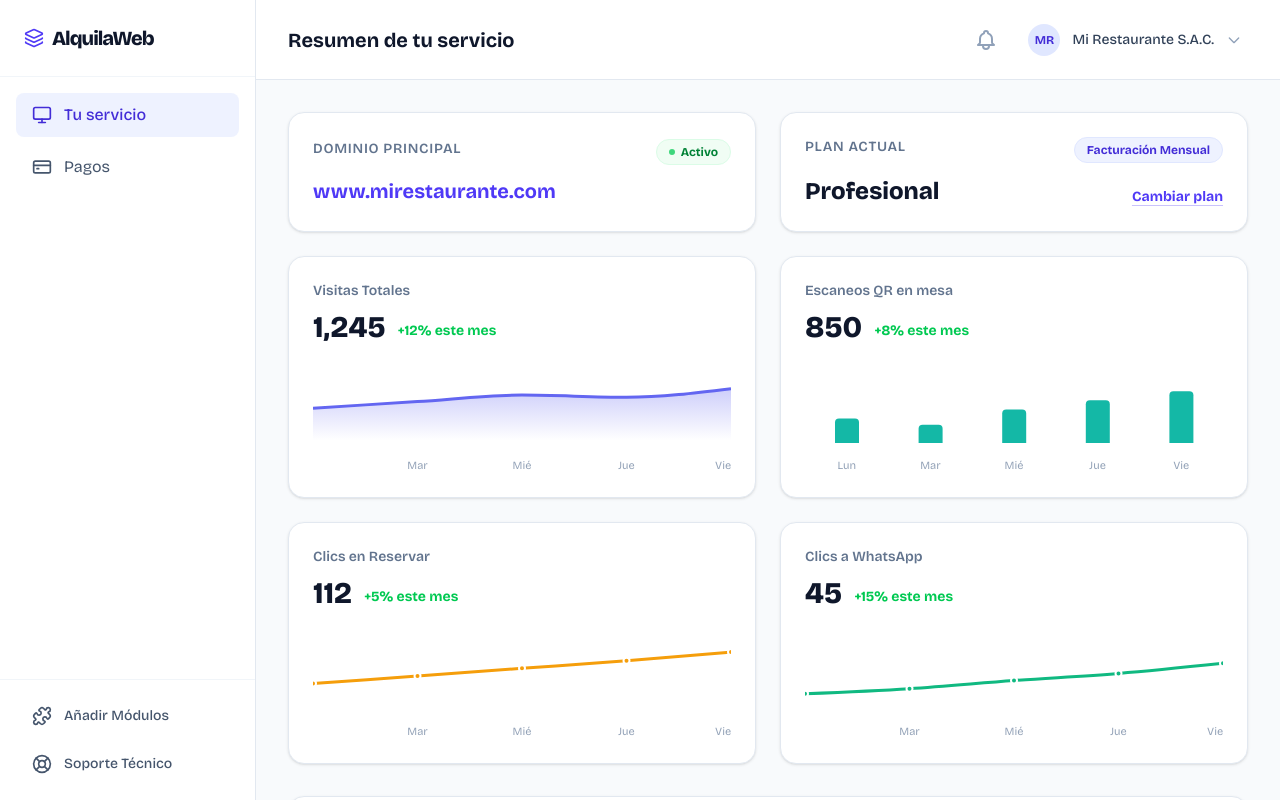
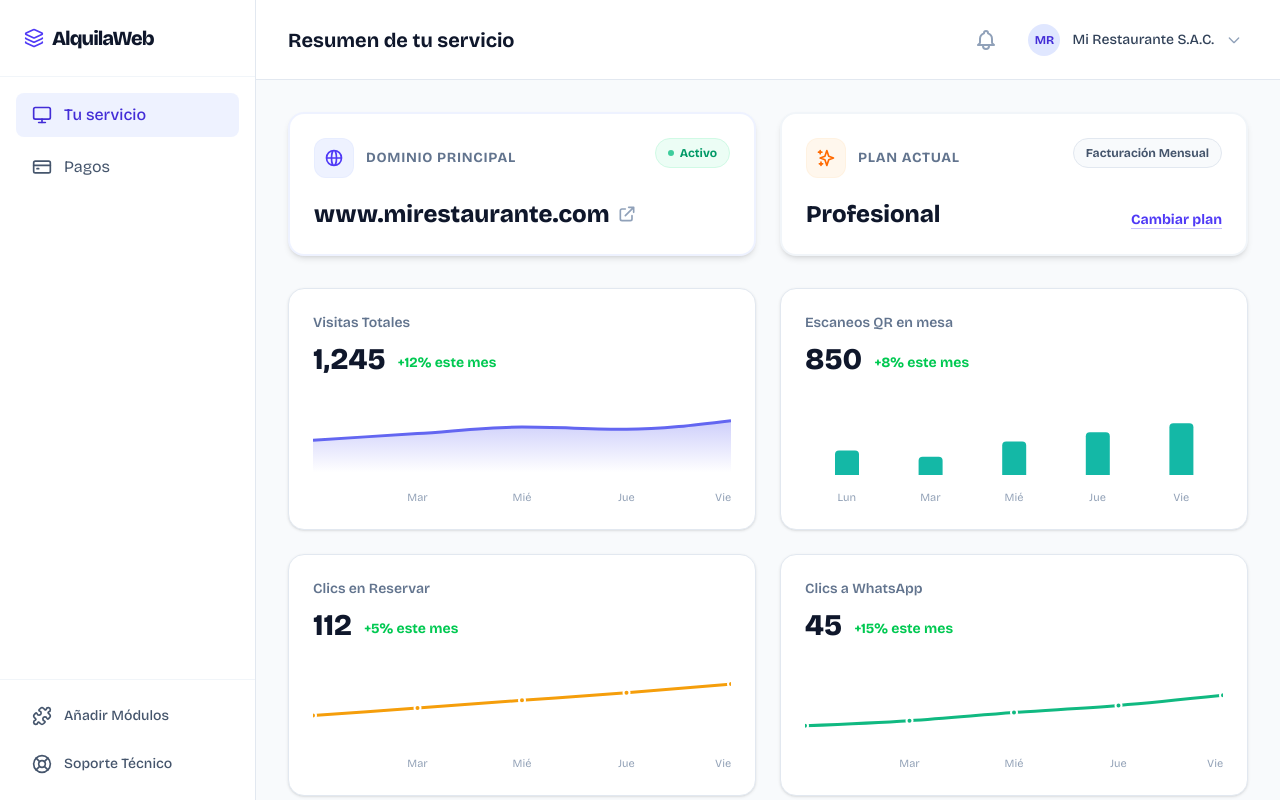
Before and after one commit to SebJoq21/AlquilaWeb, a React (Vite) app in the folder frontend/: page /dashboard in a window 1280 px wide. Built offline with nearby package versions, Linux system fonts and the light colour scheme.

Commit message:
fix(Dashboard): Se mejoró la vista del dominio y del plan

```diff
--- a/frontend/src/components/MenuPreview.jsx
+++ b/frontend/src/components/MenuPreview.jsx
@@ -22,7 +22,7 @@ export default function MenuPreview({ menuItems, onBack, onEditMenu }) {
           </button>
           <div>
             <h2 className="text-2xl font-bold text-slate-900">Vista Previa del Menú</h2>
-            <p className="text-sm text-slate-500">Así es como tus clientes ven tu carta digital.</p>
+            <p className="text-sm text-slate-500">Estos son los platos de tu carta.</p>
           </div>
         </div>
 
--- a/frontend/src/pages/ClientDashboard.jsx
+++ b/frontend/src/pages/ClientDashboard.jsx
@@ -570,50 +570,53 @@ function TopBar({
 function ServiceView({ activePlan, onChangePlan, onViewMenu }) {
   return (
     <>
-      {/* Contenedor Superior: Dominio y Plan */}
-      <div className="grid grid-cols-1 md:grid-cols-2 gap-6 mb-6">
+      {/* Contenedor Superior: Dominio y Plan Separados pero Destacados */}
+      <div className="grid grid-cols-1 md:grid-cols-2 gap-6 mb-8">
+
         {/* Tarjeta 1: Estado del Dominio */}
-        <div className="bg-white rounded-2xl border border-slate-200 p-6 flex flex-col justify-center shadow-sm">
-          <div className="flex justify-between items-start mb-3">
-            <h3 className="text-sm font-semibold text-slate-500 uppercase tracking-wider">
-              Dominio Principal
-            </h3>
-            <span className="bg-green-50 text-green-700 text-xs font-bold px-3 py-1 rounded-full flex items-center gap-1.5 border border-green-100">
-              <span className="w-1.5 h-1.5 bg-green-500 rounded-full animate-pulse"></span>{' '}
-              Activo
+        <div className="bg-white rounded-2xl border-2 border-indigo-50 shadow-md hover:shadow-lg hover:-translate-y-1 hover:border-indigo-100 transition-all duration-300 p-6 flex flex-col justify-center group">
+          <div className="flex justify-between items-start mb-5">
+            <div className="flex items-center gap-3">
+              <div className="w-10 h-10 rounded-xl bg-indigo-50 text-indigo-600 flex items-center justify-center border border-indigo-100/50 group-hover:bg-indigo-100 transition-colors">
+                <svg className="w-5 h-5" fill="none" stroke="currentColor" viewBox="0 0 24 24"><path strokeLinecap="round" strokeLinejoin="round" strokeWidth="2" d="M21 12a9 9 0 01-9 9m9-9a9 9 0 00-9-9m9 9H3m9 9a9 9 0 01-9-9m9 9c1.657 0 3-4.03 3-9s-1.343-9-3-9m0 18c-1.657 0-3-4.03-3-9s1.343-9 3-9m-9 9a9 9 0 019-9"></path></svg>
+              </div>
+              <h3 className="text-sm font-bold text-slate-500 uppercase tracking-wider">
+                Dominio Principal
+              </h3>
+            </div>
+            <span className="bg-emerald-50 text-emerald-600 text-xs font-bold px-3 py-1.5 rounded-full flex items-center gap-1.5 border border-emerald-100">
+              <span className="w-1.5 h-1.5 bg-emerald-500 rounded-full animate-pulse"></span> Activo
             </span>
           </div>
-          <a
-            href="https://www.mirestaurante.com"
-            target="_blank"
-            rel="noreferrer"
-            className="text-xl font-bold text-indigo-600 hover:text-indigo-800 transition-colors"
-          >
+          <a href="https://www.mirestaurante.com" target="_blank" rel="noreferrer" className="text-xl sm:text-2xl font-black text-slate-900 hover:text-indigo-600 transition-colors flex items-center gap-2 w-max">
             www.mirestaurante.com
+            <svg className="w-5 h-5 text-slate-400 group-hover:text-indigo-500 transition-colors" fill="none" stroke="currentColor" viewBox="0 0 24 24"><path strokeLinecap="round" strokeLinejoin="round" strokeWidth="2" d="M10 6H6a2 2 0 00-2 2v10a2 2 0 002 2h10a2 2 0 002-2v-4M14 4h6m0 0v6m0-6L10 14"></path></svg>
           </a>
         </div>
 
-        {/* Tarjeta 2: Plan Actual y Upgrade */}
-        <div className="bg-white rounded-2xl border border-slate-200 p-6 flex flex-col justify-center shadow-sm">
-          <div className="flex justify-between items-start mb-3">
-            <h3 className="text-sm font-semibold text-slate-500 uppercase tracking-wider">
-              Plan Actual
-            </h3>
-            <span className="bg-indigo-50 text-indigo-700 text-xs font-bold px-3 py-1 rounded-full border border-indigo-100">
+        {/* Tarjeta 2: Plan Actual */}
+        <div className="bg-white rounded-2xl border-2 border-slate-100 shadow-md hover:shadow-lg hover:-translate-y-1 hover:border-slate-200 transition-all duration-300 p-6 flex flex-col justify-center group">
+          <div className="flex justify-between items-start mb-5">
+            <div className="flex items-center gap-3">
+              <div className="w-10 h-10 rounded-xl bg-orange-50 text-orange-500 flex items-center justify-center border border-orange-100/50 group-hover:bg-orange-100 transition-colors">
+                <svg className="w-5 h-5" fill="none" stroke="currentColor" viewBox="0 0 24 24"><path strokeLinecap="round" strokeLinejoin="round" strokeWidth="2" d="M5 3v4M3 5h4M6 17v4m-2-2h4m5-16l2.286 6.857L21 12l-5.714 2.143L13 21l-2.286-6.857L5 12l5.714-2.143L13 3z"></path></svg>
+              </div>
+              <h3 className="text-sm font-bold text-slate-500 uppercase tracking-wider">
+                Plan Actual
+              </h3>
+            </div>
+            <span className="bg-slate-50 text-slate-600 text-xs font-bold px-3 py-1.5 rounded-full border border-slate-200">
               Facturación Mensual
             </span>
           </div>
           <div className="flex justify-between items-end">
-            <p className="text-2xl font-black text-slate-900 capitalize">{activePlan}</p>
-            <button
-              type="button"
-              onClick={onChangePlan}
-              className="text-sm font-bold text-indigo-600 hover:text-indigo-800 transition-colors underline decoration-indigo-600/30 hover:decoration-indigo-600 underline-offset-4 cursor-pointer"
-            >
+            <p className="text-xl sm:text-2xl font-black text-slate-900 capitalize">{activePlan}</p>
+            <button type="button" onClick={onChangePlan} className="text-sm font-bold text-indigo-600 hover:text-indigo-800 transition-colors underline decoration-indigo-600/30 hover:decoration-indigo-600 underline-offset-4 cursor-pointer">
               Cambiar plan
             </button>
           </div>
         </div>
+
       </div>
 
       {/* Grid de Métricas con Gráficos */}
```
